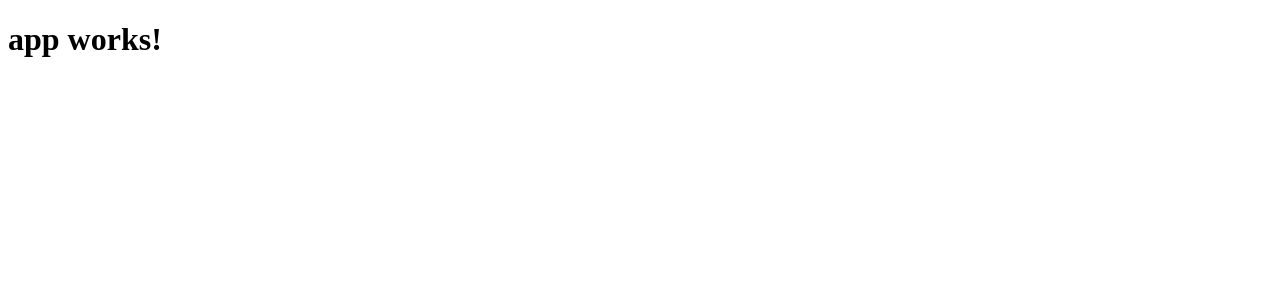
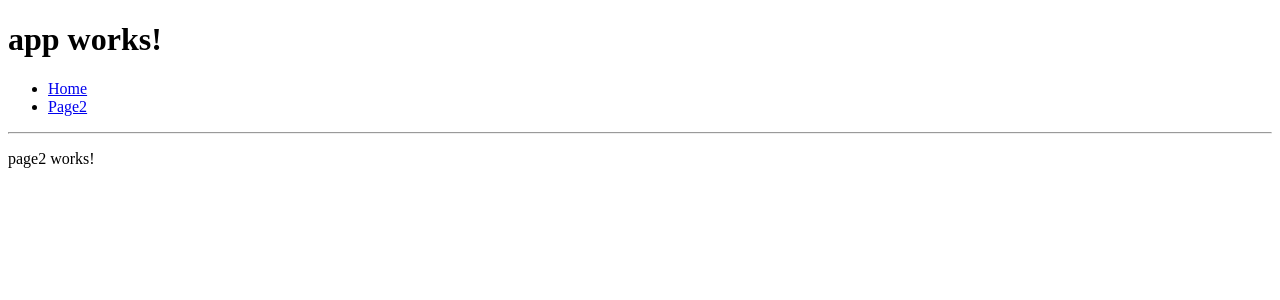
Before and after one commit to cashwu/ng2Advanced, an Angular app: page /page2 in a window 1280 px wide. Before the commit this address led to /. Shown: the top 300 px of the page. Built offline with nearby package versions, Linux system fonts and the light colour scheme.

Commit message:
01 實作第一層路由的 LayoutComponent 顯示 02 實作第一層路由的 Page2Component 顯示 ( 在瀏覽器網址列手動切換路由 ) 03 實作路由連結 ( [routerLink] )

```diff
--- a/src/app/app.component.html
+++ b/src/app/app.component.html
@@ -1,4 +1,17 @@
 <h1>
-  {{title}}
+    {{title}}
 </h1>
+
+<ul>
+    <li>
+        <a [routerLink]="['/']">Home</a>
+    </li>
+    <li>
+        <a [routerLink]="['/page2']">Page2</a>
+        <!--<a routerLink="/page2">Page2-2</a>-->
+    </li>
+</ul>
+
+<hr>
+
 <router-outlet></router-outlet>
--- a/src/app/app.module.ts
+++ b/src/app/app.module.ts
@@ -5,10 +5,14 @@
 import { AppRoutingModule } from './app-routing.module';
 
 import { AppComponent } from './app.component';
+import { LayoutComponent } from './layout/layout.component';
+import { Page2Component } from './page2/page2.component';
 
 @NgModule({
   declarations: [
-    AppComponent
+    AppComponent,
+    LayoutComponent,
+    Page2Component
   ],
   imports: [
     BrowserModule,
--- /dev/null
+++ b/src/app/layout/layout.component.html
@@ -0,0 +1,3 @@
+<p>
+  layout works!
+</p>
--- /dev/null
+++ b/src/app/layout/layout.component.ts
@@ -0,0 +1,15 @@
+import { Component, OnInit } from '@angular/core';
+
+@Component({
+  selector: 'app-layout',
+  templateUrl: './layout.component.html',
+  styleUrls: ['./layout.component.css']
+})
+export class LayoutComponent implements OnInit {
+
+  constructor() { }
+
+  ngOnInit() {
+  }
+
+}
--- /dev/null
+++ b/src/app/page2/page2.component.html
@@ -0,0 +1,3 @@
+<p>
+  page2 works!
+</p>
--- /dev/null
+++ b/src/app/page2/page2.component.ts
@@ -0,0 +1,15 @@
+import { Component, OnInit } from '@angular/core';
+
+@Component({
+  selector: 'app-page2',
+  templateUrl: './page2.component.html',
+  styleUrls: ['./page2.component.css']
+})
+export class Page2Component implements OnInit {
+
+  constructor() { }
+
+  ngOnInit() {
+  }
+
+}
```
Also changed, not shown: src/app/app-routing.module.ts (+10 -4 lines), src/app/layout/layout.component.css (added), src/app/page2/page2.component.css (added).
